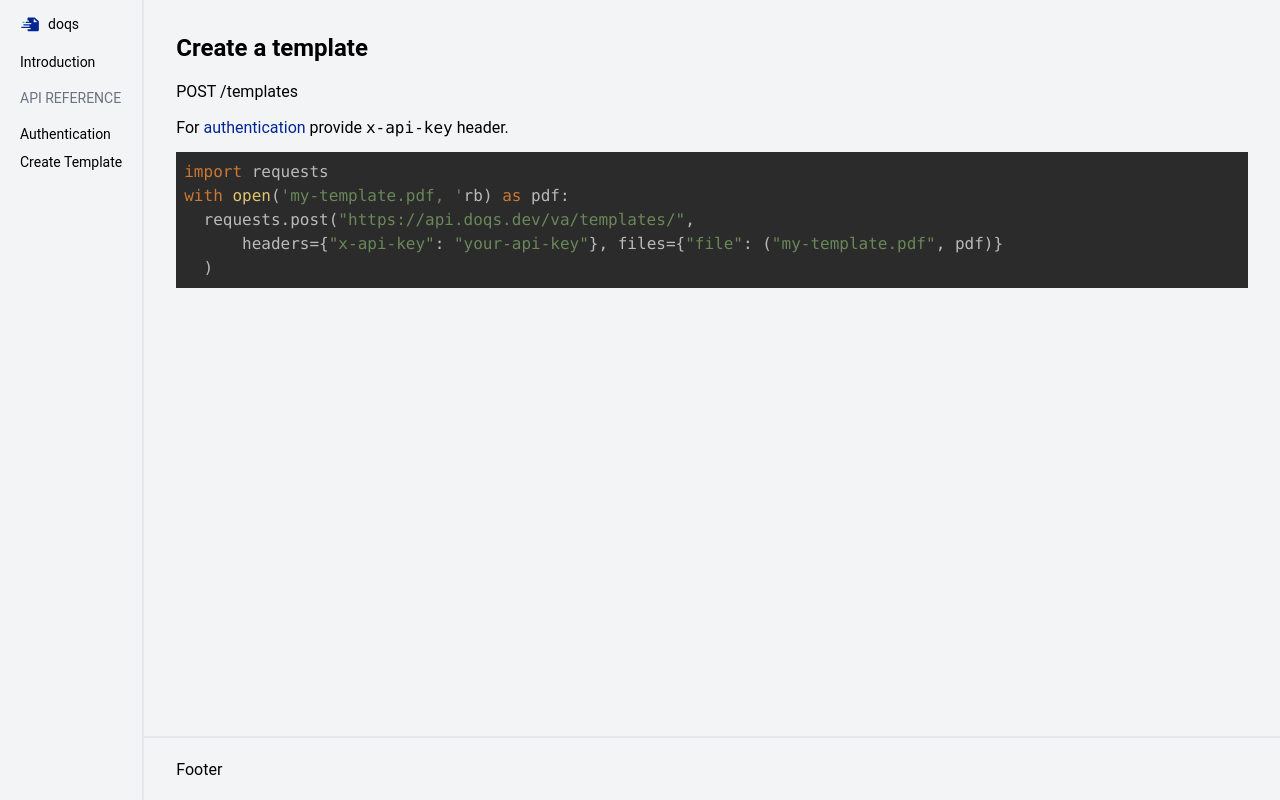
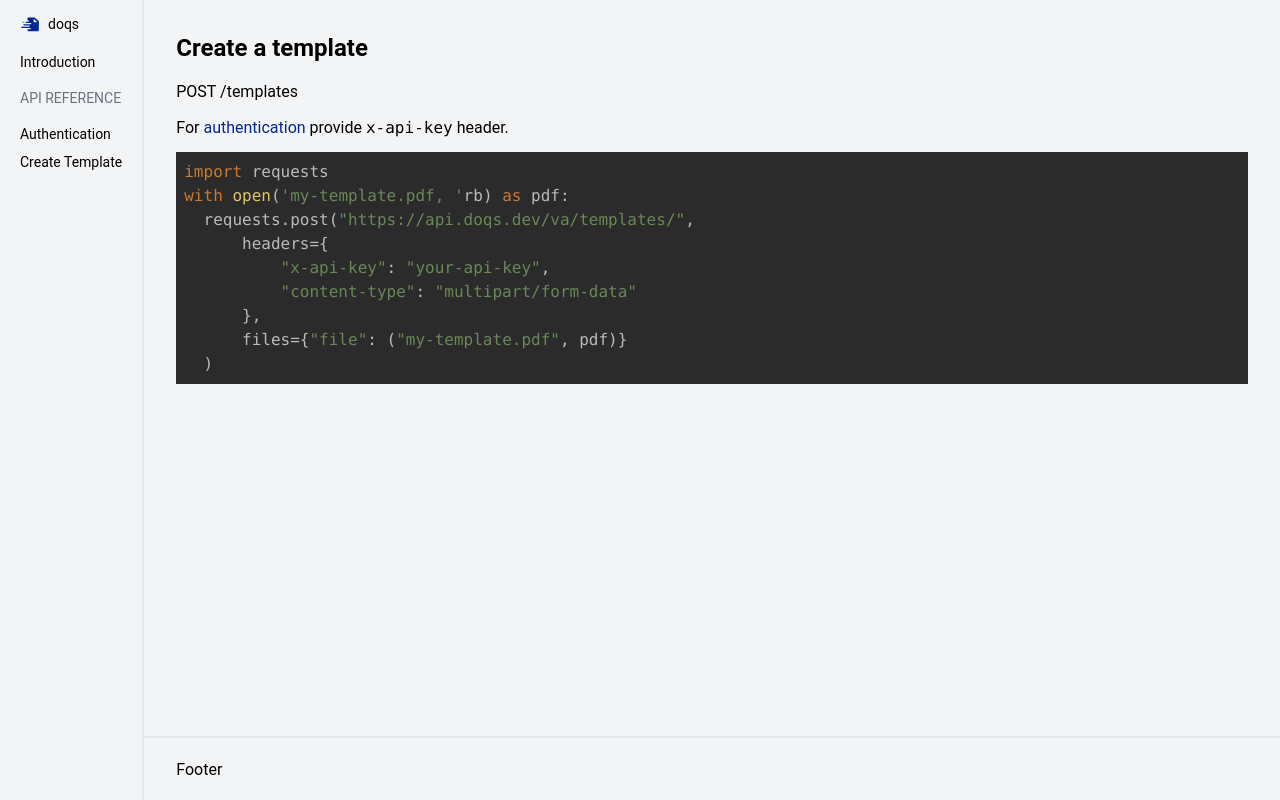
Before and after one commit to doqs-dev/docs, a Next.js app: page /api-reference/create-template in a window 1280 px wide. Built offline with nearby package versions, Linux system fonts and the light colour scheme.

Commit message:
feat: styling

```diff
--- a/pages/api-reference/create-template.mdx
+++ b/pages/api-reference/create-template.mdx
@@ -10,7 +10,11 @@ For [authentication](/api-reference/authentication)  provide `x-api-key` header.
     {`import requests
 with open('my-template.pdf, 'rb) as pdf:
     requests.post("https://api.doqs.dev/va/templates/",
-        headers={"x-api-key": "your-api-key"}, files={"file": ("my-template.pdf", pdf)}
+        headers={
+            "x-api-key": "your-api-key",
+            "content-type": "multipart/form-data"
+        },
+        files={"file": ("my-template.pdf", pdf)}
     )
 `}
 </SimpleCodeHighlighter>
```
